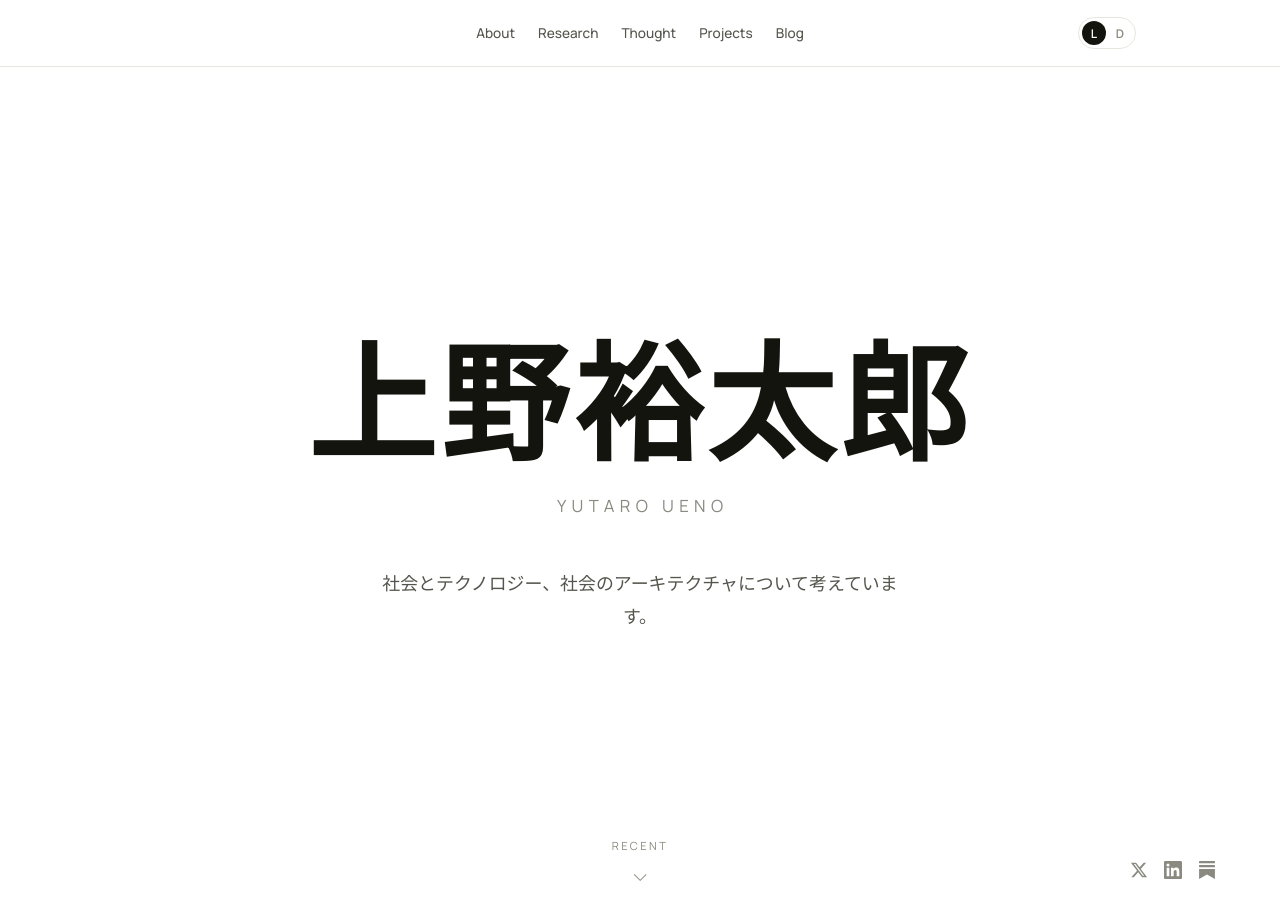
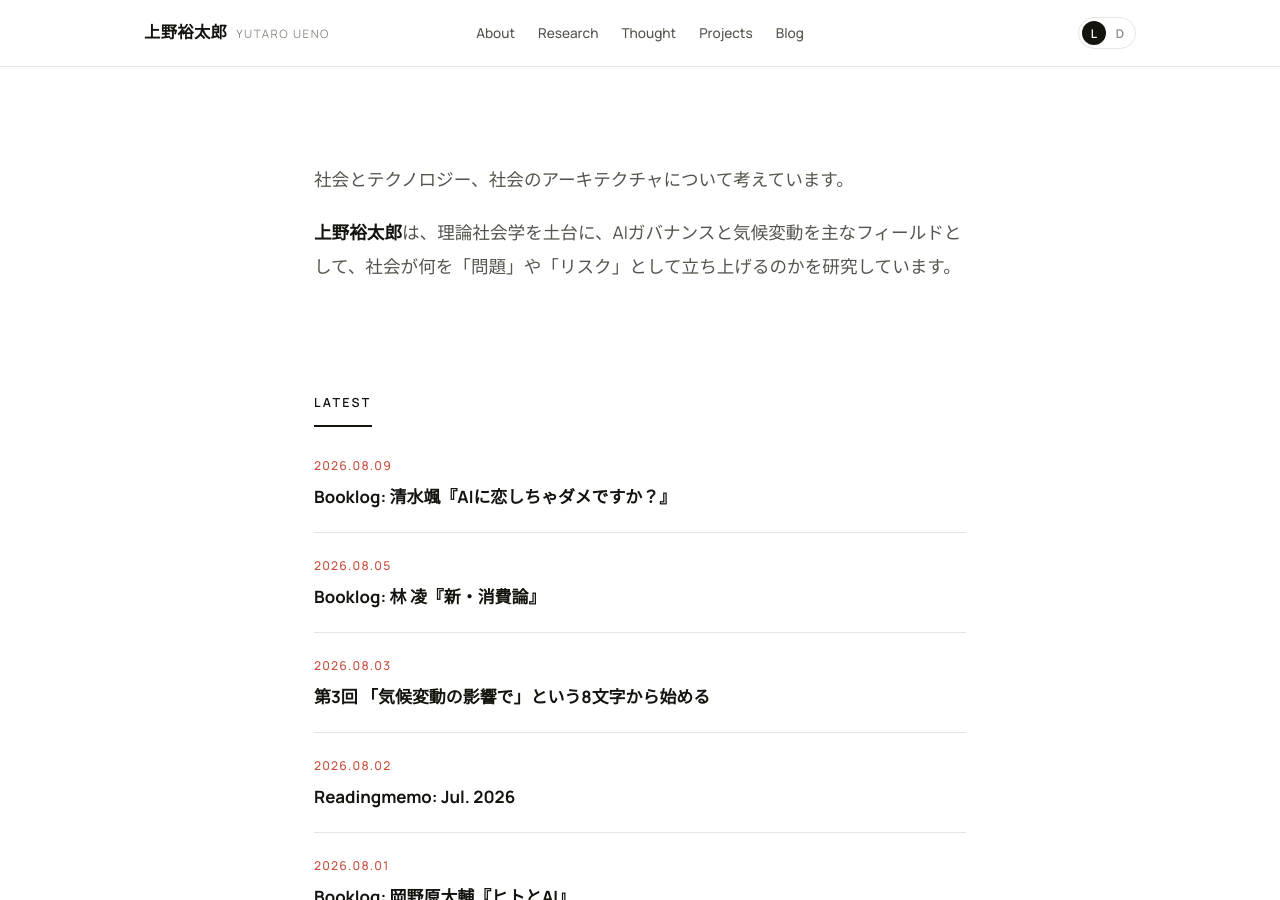
Before and after one commit to yutaro0518/website, a Jekyll site: the page built from index.html, in a window 1280 px wide and 900 px high. Built offline with Jekyll 4.4.1, drawn with Linux system fonts in a browser that asks for light colours; some of the changed text lies outside the part shown.

Commit message:
トップページを om.co 型のレイアウトに再構成
全画面の名前ヒーローを廃し、写真＋短い紹介文がすぐ来て、その下に
日付＋タイトルの記事リストが続く構成にした。

- _layouts/home.html: ヒーローを撤去し、intro（写真＋2段落）と
  記事リスト8件を配置。フッターにSNSを移動
- index.html: landing フラグを削除
- _layouts/default.html: ヒーロー前提の scrolled クラス分岐を撤去
- style.css: .hero 系と .home-recent 系を削除し、.home-intro /
  .post-feed を追加。名前（brand）はヘッダーに常時表示へ
- _includes/scripts.html: ヒーローに依存していたブランド表示制御を削除
- _config.yml: portrait（顔写真、任意）の設定欄を追加、asset_version 13

記事リストは日付を上・タイトルを下に積み、日付をアクセント色にして
om.co の見え方に合わせた。

顔写真はリポジトリに無いため任意扱い。画像を置いて _config.yml の
portrait にパスを書けば表示され、未設定なら文章のみで成立する。

検証: 実際の style.css と記事データで静的プレビューを組み、
ライト／ダーク両方で表示を確認。JS構文チェック・CSS括弧バランスもOK。

Co-Authored-By: Claude Sonnet 5 <noreply@anthropic.com>

```diff
--- a/_config.yml
+++ b/_config.yml
@@ -13,7 +13,10 @@ plugins:
   - jekyll-redirect-from   # 統合で消えた /bio/ を /about/ へ301転送（SEO維持）
 
 # アセットのキャッシュ更新用（style.css?v= に使う）。CSSを変えたら数字を上げる
-asset_version: 12
+asset_version: 13
+
+# トップの顔写真（任意）。画像を置いてパスを書くと表示される。未設定なら文章のみ
+# portrait: /images/portrait.jpg
 
 # ブログのカテゴリ（表示順）。記事 frontmatter の category: で指定
 categories_list:
--- a/_layouts/default.html
+++ b/_layouts/default.html
@@ -5,7 +5,7 @@
 </head>
 <body>
 
-  <header class="site-header{% unless page.landing %} scrolled{% endunless %}" id="top">
+  <header class="site-header" id="top">
     <div class="nav-inner">
       <a href="{{ '/' | relative_url }}" class="brand">
         <span class="brand-jp">上野裕太郎</span>
--- a/_layouts/home.html
+++ b/_layouts/home.html
@@ -1,40 +1,35 @@
 ---
 layout: default
 ---
-  <section class="hero">
-    <div class="hero-inner">
-      <h1 class="hero-name">上野裕太郎</h1>
-      <p class="hero-reading">Yutaro&nbsp;UENO</p>
-      <p class="hero-tagline">社会とテクノロジー、社会のアーキテクチャについて考えています。</p>
-    </div>
+  <main class="home">
+    <section class="home-intro">
+{% if site.portrait %}      <img class="home-intro__photo" src="{{ site.portrait | relative_url }}" alt="上野裕太郎" width="220" height="220" />
+{% endif %}      <div class="home-intro__text">
+        <p>社会とテクノロジー、社会のアーキテクチャについて考えています。</p>
+        <p><strong>上野裕太郎</strong>は、理論社会学を土台に、AIガバナンスと気候変動を主なフィールドとして、社会が何を「問題」や「リスク」として立ち上げるのかを研究しています。</p>
+      </div>
+    </section>
 
-    <a class="hero-scroll" href="#recent" aria-label="最近の書きものへスクロール">
-      <span class="hero-scroll__label">Recent</span>
-      <span class="hero-scroll__arrow" aria-hidden="true"></span>
-    </a>
-
-    <div class="hero-footer">
-      <div class="hf-social">
-      {% include social.html %}
-      </div>
-    </div>
-  </section>
-
-  <section class="home-recent" id="recent">
-    <div class="home-recent__inner">
-      <h2 class="home-recent__title">Recent writing</h2>
-      <ul class="home-recent__list">
+    <section class="home-posts">
+      <h2 class="home-posts__label">Latest</h2>
+      <ul class="post-feed">
 {% assign recent = site.pages | where_exp: "p", "p.date" | sort: "date" | reverse %}
-{% for p in recent limit: 5 %}{% assign link = p.url | remove: '.html' | relative_url %}        <li class="home-recent__item">
+{% for p in recent limit: 8 %}{% assign link = p.url | remove: '.html' | relative_url %}        <li class="post-feed__item">
           <a href="{{ link }}">
-            <span class="home-recent__date">{{ p.date | date: "%Y.%m.%d" }}</span>
-            <span class="home-recent__ttl">{{ p.title }}</span>
+            <span class="post-feed__date">{{ p.date | date: "%Y.%m.%d" }}</span>
+            <span class="post-feed__ttl">{{ p.title }}</span>
           </a>
         </li>
 {% endfor %}      </ul>
-      <a class="home-recent__more" href="{{ '/blog/' | relative_url }}">すべての記事<span aria-hidden="true"> →</span></a>
+      <a class="home-posts__more" href="{{ '/blog/' | relative_url }}">すべての記事<span aria-hidden="true"> →</span></a>
+    </section>
+  </main>
+
+  <footer class="site-footer">
+    <div class="hf-social">
+      {% include social.html %}
     </div>
-  </section>
+  </footer>
 
   <script type="application/ld+json">
   {
--- a/index.html
+++ b/index.html
@@ -1,4 +1,3 @@
 ---
 layout: home
-landing: true
 ---
--- a/style.css
+++ b/style.css
@@ -69,14 +69,12 @@ strong { color: var(--accent); font-weight: 600; }
   position: relative;
   gap: 20px;
 }
+/* 全画面ヒーローを廃したため、名前は常時表示（om.co のロゴ位置に相当） */
 .brand {
   display: flex; align-items: baseline; gap: 9px; white-space: nowrap;
   position: absolute; left: var(--pad); top: 50%;
   transform: translateY(-50%);
-  opacity: 0; pointer-events: none;
-  transition: opacity .35s ease;
 }
-.site-header.scrolled .brand { opacity: 1; pointer-events: auto; }
 .brand-jp { font-weight: 700; font-size: 1.02rem; letter-spacing: .02em; }
 .brand-en {
   font-family: var(--font-en);
@@ -196,54 +194,86 @@ strong { color: var(--accent); font-weight: 600; }
   color: var(--bg);
 }
 
-/* ===== Hero ===== */
-.hero {
-  position: relative; /* hero-footer / hero-scroll の絶対配置の基準 */
-  min-height: calc(100vh - 66px);
+/* ===== Home: intro（写真＋短い紹介） ===== */
+.home {
+  max-width: 780px;
+  margin: 0 auto;
+  padding: clamp(52px, 8vw, 96px) var(--pad) clamp(40px, 6vw, 64px);
+}
+.home-intro {
   display: flex;
-  align-items: center;
-  justify-content: center;
-  padding: clamp(48px, 10vw, 96px) var(--pad);
-  text-align: center;
+  align-items: flex-start;
+  gap: clamp(24px, 4vw, 44px);
+  margin-bottom: clamp(56px, 9vw, 104px);
 }
-.hero-inner { max-width: 900px; }
-.hero-name {
-  font-size: clamp(3rem, 13vw, 8rem);
-  font-weight: 700;
-  letter-spacing: .04em;
-  line-height: 1.05;
+.home-intro__photo {
+  flex: none;
+  width: clamp(120px, 20vw, 190px);
+  height: clamp(120px, 20vw, 190px);
+  border-radius: 50%;
+  object-fit: cover;
+  filter: grayscale(1);
 }
-.hero-reading {
-  font-family: var(--font-en);
-  font-size: clamp(.85rem, 2vw, 1.05rem);
-  letter-spacing: .32em;
-  text-transform: uppercase;
-  color: var(--ink-faint);
-  margin-top: 22px;
-  padding-left: .32em; /* offset last-letter tracking */
+.home-intro__text > p {
+  margin: 0 0 20px;
+  color: var(--ink-soft);
+  font-size: clamp(1rem, 1.5vw, 1.1rem);
+  line-height: 1.9;
 }
-.hero-tagline {
-  max-width: 30em;
-  margin: clamp(30px, 5vw, 46px) auto 0;
-  font-size: clamp(.95rem, 1.6vw, 1.12rem);
-  line-height: 1.85;
-  color: var(--ink-soft);
-}
-.hero-footer {
-  position: absolute;
-  left: 0; right: 0; bottom: 0;
-  display: flex;
-  align-items: center;
-  justify-content: flex-end;
-  gap: 16px;
-  padding: 22px var(--pad);
-}
-.hf-left {
+.home-intro__text > p:last-child { margin-bottom: 0; }
+.home-intro__text strong { color: var(--ink); font-weight: 700; }
+
+/* ===== Home: 記事リスト ===== */
+.home-posts__label {
   font-family: var(--font-en);
   font-size: .78rem;
-  color: var(--ink-faint);
-  letter-spacing: .02em;
+  font-weight: 600;
+  letter-spacing: .18em;
+  text-transform: uppercase;
+  color: var(--ink);
+  padding-bottom: 10px;
+  border-bottom: 2px solid var(--ink);
+  display: inline-block;
+  margin-bottom: 6px;
 }
+.post-feed { list-style: none; margin: 0; padding: 0; }
+.post-feed__item { border-bottom: 1px solid var(--line); }
+.post-feed__item > a {
+  display: block;
+  padding: 22px 0;
+  text-decoration: none;
+  transition: opacity .2s;
+}
+.post-feed__item > a:hover { opacity: .62; }
+.post-feed__date {
+  display: block;
+  font-family: var(--font-en);
+  font-size: .76rem;
+  font-weight: 500;
+  letter-spacing: .1em;
+  color: var(--accent);
+  margin-bottom: 7px;
+}
+.post-feed__ttl {
+  display: block;
+  font-size: 1.06rem;
+  font-weight: 700;
+  line-height: 1.55;
+  color: var(--ink);
+}
+.home-posts__more {
+  display: inline-block;
+  margin-top: 34px;
+  font-size: .9rem;
+  color: var(--ink);
+  text-decoration: none;
+  border-bottom: 1px solid var(--line);
+  padding-bottom: 3px;
+  transition: border-color .2s;
+}
+.home-posts__more:hover { border-color: var(--ink); }
+
+/* 旧ヒーローで使っていたSNSアイコン列は、フッターで引き続き使用 */
 .hf-social { display: flex; align-items: center; gap: 16px; }
 .hf-social a {
   display: inline-flex;
@@ -253,90 +283,8 @@ strong { color: var(--accent); font-weight: 600; }
 .hf-social a:hover { color: var(--accent); transform: translateY(-2px); }
 .hf-social svg { width: 18px; height: 18px; fill: currentColor; }
 
-/* ===== Hero: About me へのスクロール誘導 ===== */
-.hero-scroll {
-  position: absolute;
-  left: 50%;
-  transform: translateX(-50%);
-  bottom: 26px;
-  display: flex;
-  flex-direction: column;
-  align-items: center;
-  gap: 10px;
-  color: var(--ink-faint);
-  text-decoration: none;
-  transition: color .2s;
-}
-.hero-scroll:hover { color: var(--ink); }
-.hero-scroll__label {
-  font-family: var(--font-en);
-  font-size: .7rem;
-  letter-spacing: .22em;
-  text-transform: uppercase;
-}
-.hero-scroll__arrow {
-  width: 9px; height: 9px;
-  border-right: 1px solid currentColor;
-  border-bottom: 1px solid currentColor;
-  transform: rotate(45deg);
-  animation: heroScrollNudge 2.4s ease-in-out infinite;
-}
-@keyframes heroScrollNudge {
-  0%, 100% { transform: rotate(45deg) translate(0, 0); opacity: .55; }
-  50%      { transform: rotate(45deg) translate(3px, 3px); opacity: 1; }
-}
-
-/* ===== Home: About me セクション ===== */
-/* ===== Home: Recent writing ===== */
-.home-recent {
-  border-top: 1px solid var(--line);
-  padding: clamp(56px, 8vw, 96px) var(--pad) clamp(72px, 11vw, 128px);
-}
-.home-recent__inner { max-width: 760px; margin: 0 auto; }
-.home-recent__title {
-  font-family: var(--font-en);
-  font-size: .78rem;
-  font-weight: 600;
-  letter-spacing: .2em;
-  text-transform: uppercase;
-  color: var(--ink-faint);
-  margin-bottom: clamp(20px, 3vw, 28px);
-}
-.home-recent__list { list-style: none; margin: 0; padding: 0; }
-.home-recent__item { border-top: 1px solid var(--line); }
-.home-recent__item:first-child { border-top: none; }
-.home-recent__item > a {
-  display: flex;
-  align-items: baseline;
-  gap: 18px;
-  padding: 16px 0;
-  color: var(--ink);
-  text-decoration: none;
-  transition: opacity .2s;
-}
-.home-recent__item > a:hover { opacity: .6; }
-.home-recent__date {
-  flex: none;
-  font-family: var(--font-en);
-  font-size: .74rem;
-  letter-spacing: .06em;
-  color: var(--ink-faint);
-}
-.home-recent__ttl { font-size: .98rem; font-weight: 500; line-height: 1.5; }
-.home-recent__more {
-  display: inline-block;
-  margin-top: 30px;
-  font-size: .9rem;
-  color: var(--ink);
-  text-decoration: none;
-  border-bottom: 1px solid var(--line);
-  padding-bottom: 3px;
-  transition: border-color .2s;
-}
-.home-recent__more:hover { border-color: var(--ink); }
-
 @media (max-width: 560px) {
-  .home-recent__item > a { flex-direction: column; gap: 5px; }
+  .home-intro { flex-direction: column; align-items: flex-start; gap: 22px; }
 }
 
 /* ページ遷移をクロスフェード（対応ブラウザのみ／非対応は通常遷移） */
@@ -345,13 +293,8 @@ strong { color: var(--accent); font-weight: 600; }
 ::view-transition-new(root) { animation-duration: .22s; }
 
 @media (prefers-reduced-motion: reduce) {
-  .hero-scroll__arrow { animation: none; }
   ::view-transition-old(root),
   ::view-transition-new(root) { animation: none; }
-}
-@media (max-width: 860px) {
-  /* SNSアイコン（右下）とスクロール誘導が近づきすぎないように */
-  .hero-scroll { bottom: 62px; }
 }
 
 /* ===== Sub-page layout ===== */
```
Also changed, not shown: _includes/scripts.html (+0 -13 lines).
